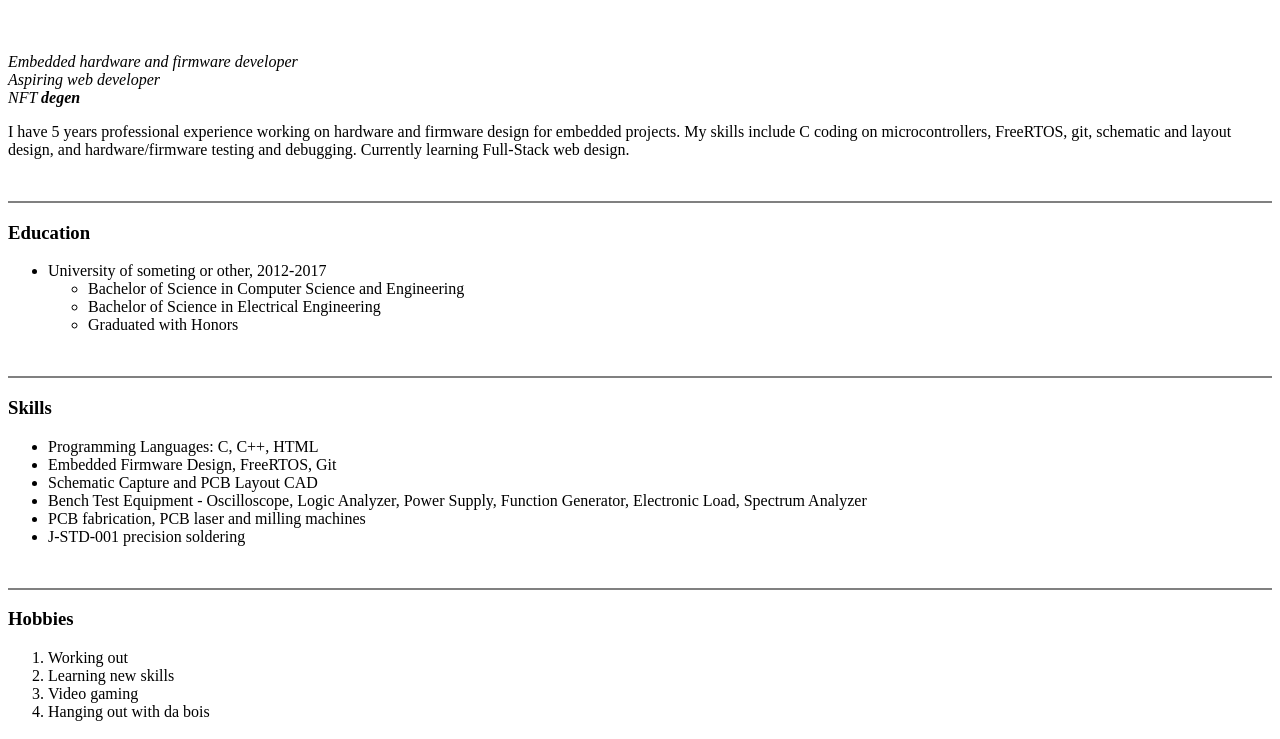
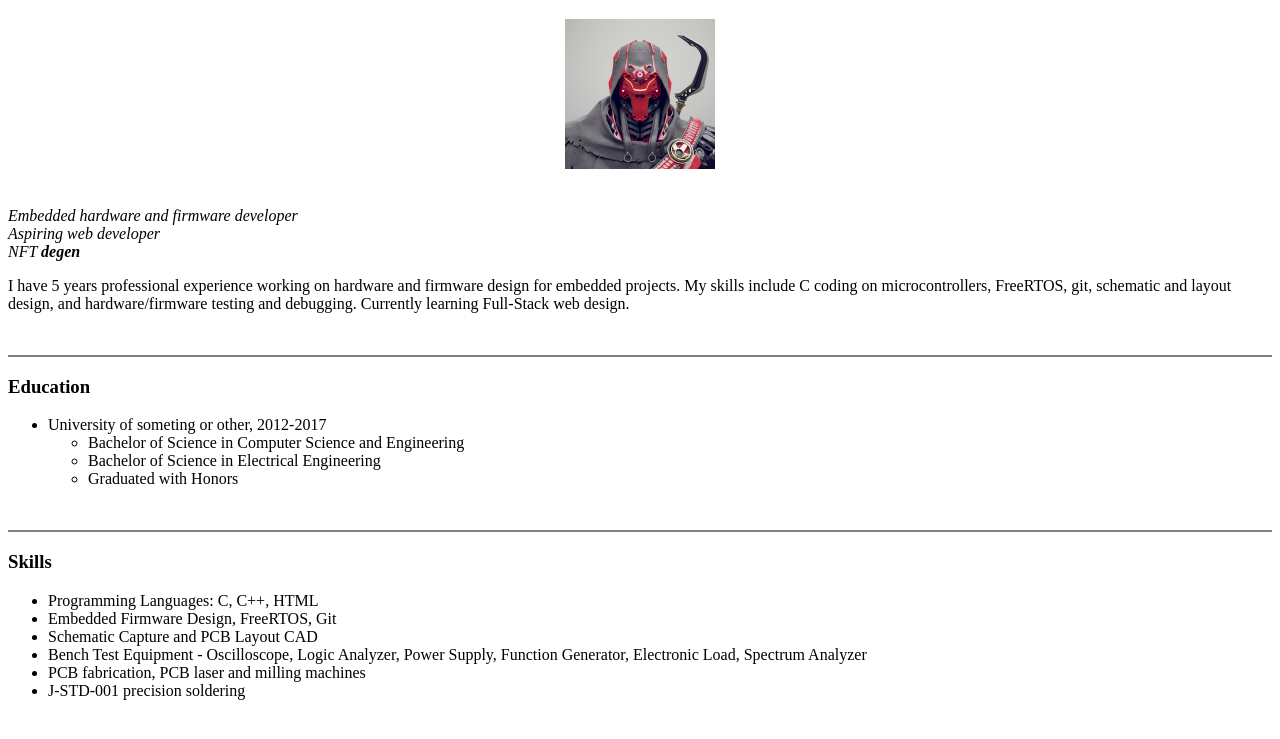
Before and after one commit to Boston343/FirstWebsite, a plain HTML site: page index.html in a window 1280 px wide. Shown: the part 61-800 px from the top of the page. Drawn offline with Linux system fonts and the light colour scheme.

Commit message:
Added TronWars image

```diff
--- a/index.html
+++ b/index.html
@@ -17,8 +17,13 @@
 <body>
     <center>
         <h1>Reap3r</h1>
+        <a href="img/TronWars8826.png" target="_blank">
+            <img width="150" src="img/TronWars8826.png" alt="Tron Wars #8826 NFT">
+        </a>
     </center>
+
     <br>
+
     <p><em>Embedded hardware and firmware developer
             <br>
             Aspiring web developer
@@ -65,7 +70,7 @@
         <li>Working out</li>
         <li>Learning new skills</li>
         <li>Video gaming</li>
-        <li>Hanging out with da bois</li>
+        <li>Hanging out with the boys</li>
     </ol>
 
     <br>
```
Also changed, not shown: img/TronWars8826.png (added), 1 other file.
